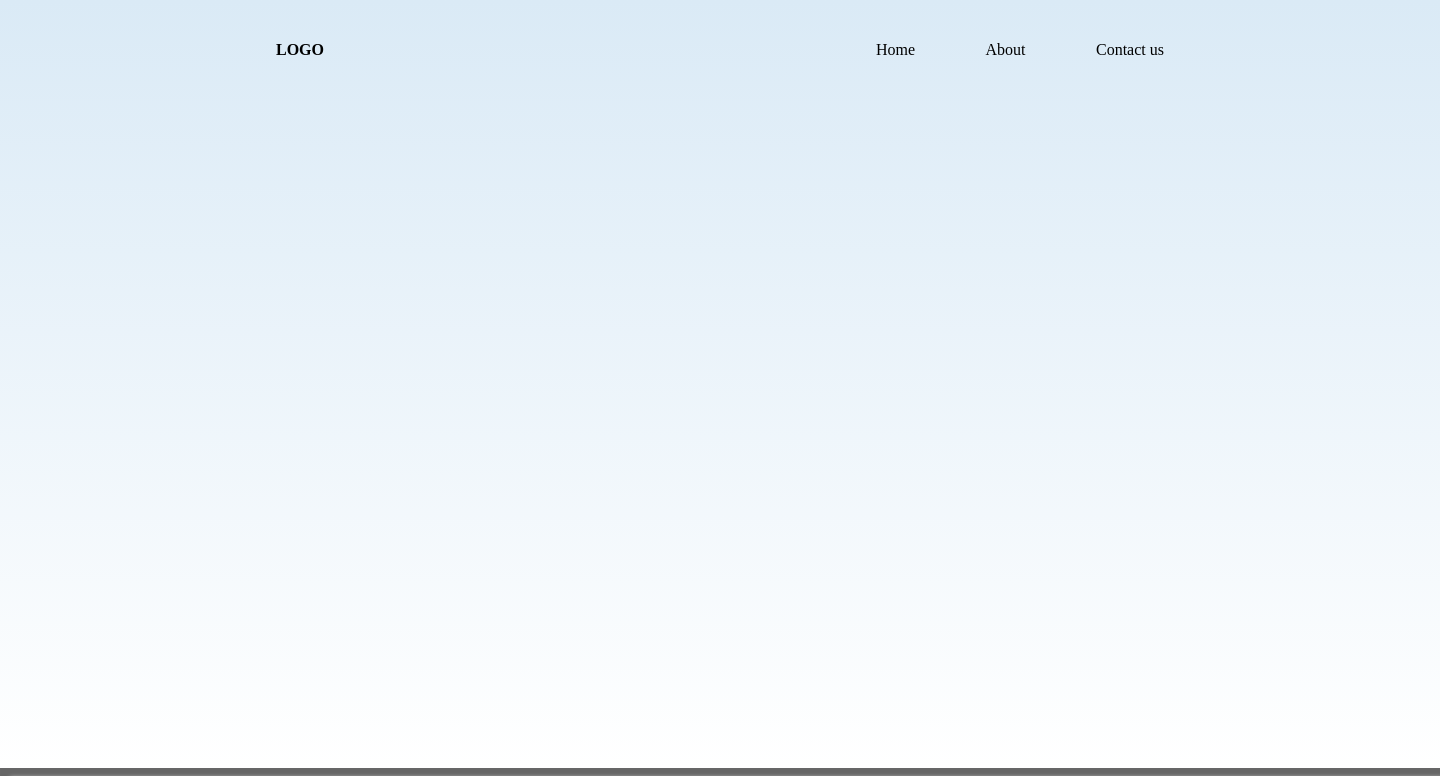
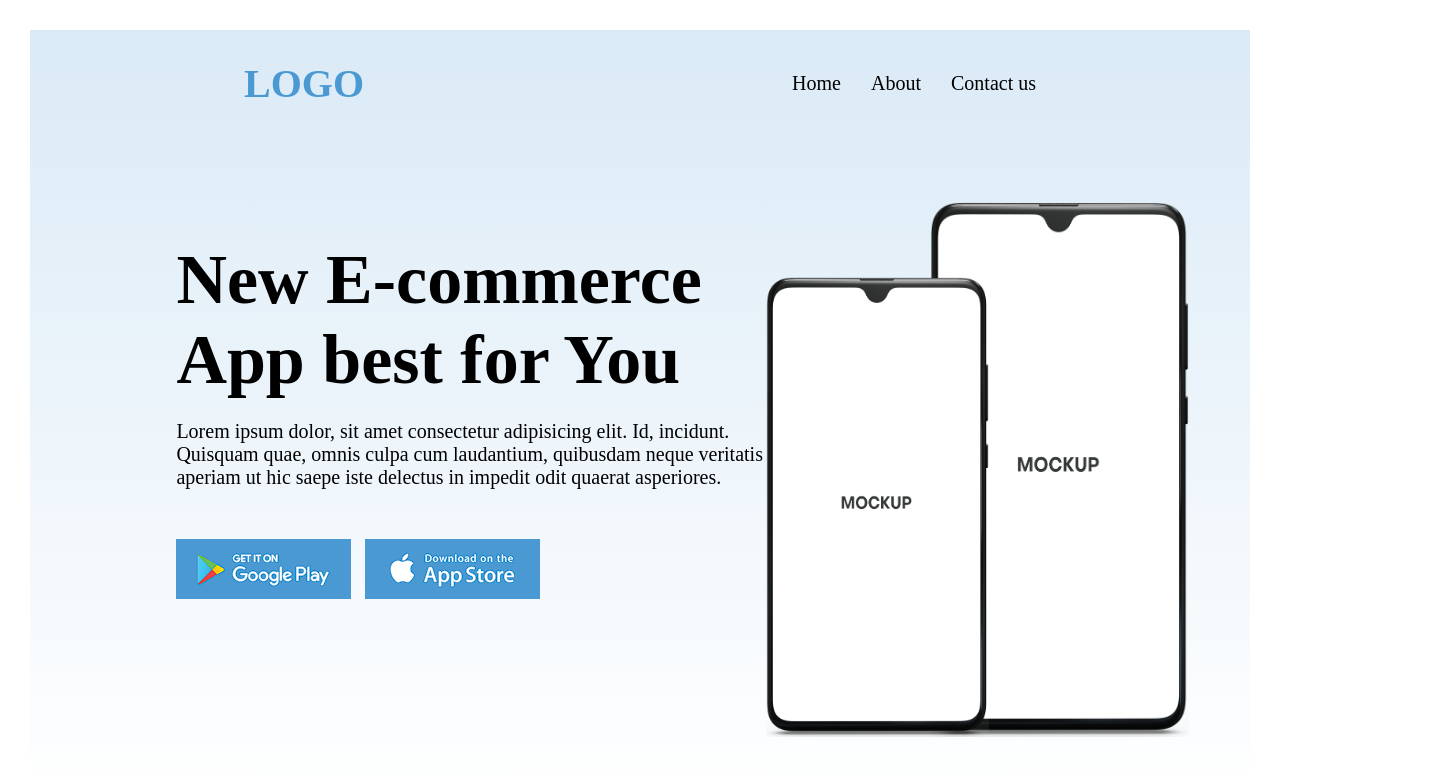
Before and after one commit to akoval29/Mockup, a website: page index.html in a window 1280 px wide. Shown: the top 776 px of the page, 1440 px wide, since content can reach past the window. Drawn offline with Linux system fonts and the light colour scheme.

Commit message:
first page

```diff
--- a/index.html
+++ b/index.html
@@ -3,11 +3,11 @@
   <head>
     <meta charset="UTF-8" />
     <meta name="viewport" content="width=device-width, initial-scale=1.0" />
-    <meta name="description" content="burger" />
     <title>MOCKUP</title>
     <link rel="stylesheet" href="styles/styles.css" />
   </head>
   <body>
+    <article class="main">
       <section class="eCom">
         <header class="eCom__header">
           <h4>LOGO</h4>
@@ -17,6 +17,39 @@
             <p>Contact us</p>
           </nav>
         </header>
+        <article class="eCom__container">
+          <div class="eCom__container__content">
+            <div class="eCom__container__content__wrap">
+              <h1>New E-commerce App best for You</h1>
+              <p>
+                Lorem ipsum dolor, sit amet consectetur adipisicing elit. Id,
+                incidunt. Quisquam quae, omnis culpa cum laudantium, quibusdam
+                neque veritatis aperiam ut hic saepe iste delectus in impedit
+                odit quaerat asperiores.
+              </p>
+              <img
+                class="eCom__container__content__wrap__btn"
+                src="src/Screenshot_14.png"
+                alt="eCom-googlePlay"
+              />
+              <img
+                class="eCom__container__content__wrap__btn"
+                src="src/Screenshot_15.png"
+                alt="eCom-appStore"
+              />
+            </div>
+
+            <div class="eCom__container__images">
+              <img class="mobile" src="src/mobile.png" alt="eCom-mobile-1" />
+              <img
+                class="mobile--large"
+                src="src/mobile.png"
+                alt="eCom-mobile-2"
+              />
+            </div>
+          </div>
+          <!-- eCom__container__content -->
+        </article>
       </section>
 
       <section class="whatWeDo"></section>
@@ -28,6 +61,7 @@
       <section class="enjoy"></section>
 
       <footer class="footer">Footer</footer>
+    </article>
     <!-- <script src="js/script.js"></script> -->
   </body>
 </html>
--- a/styles/styles.scss
+++ b/styles/styles.scss
@@ -7,10 +7,17 @@ $main-color: #4a99d3;
 $main-light: lighten($main-color, 35%);
 
 body {
+  display: flex;
+  justify-content: center;
+  margin: 30px;
+
+  .main {
     display: grid;
-  width: 1440px;
+    max-width: 1440px;
+    // max-width: 100%;
     grid-template-rows: 768px 1536px 476px 768px 1536px 350px;
     background-color: #fff;
+
     grid-template-areas:
       "eCom"
       "whatWeDo"
@@ -23,22 +30,74 @@ body {
       grid-area: eCom;
       display: flex;
       flex-direction: column;
-
       background: linear-gradient(to bottom, $main-light, white);
 
       &__header {
         display: flex;
         flex-direction: row;
+        height: 15%;
         justify-content: space-around;
         align-items: center;
-      height: 100px;
         width: 100%;
+
+        h4 {
+          color: $main-color;
+          font-size: 40px;
+        }
 
         nav {
           display: flex;
           flex-direction: row;
           justify-content: space-between;
           width: 20%;
+          font-size: 20px;
+        }
+      }
+      &__container {
+        display: grid;
+        grid-template-columns: 60% 40%;
+        height: 85%;
+        position: relative;
+        margin: 0px 5% 5% 12%;
+        justify-content: center;
+
+        &__content {
+          display: flex;
+          align-items: center;
+          &__wrap {
+            margin-bottom: 30px;
+
+            h1 {
+              font-size: 70px;
+              margin-bottom: 20px;
+            }
+            p {
+              font-size: 20px;
+              margin-bottom: 50px;
+            }
+            &__btn {
+              max-width: 180px;
+              max-height: 60px;
+              margin-right: 10px;
+            }
+          }
+        }
+        &__images {
+          .mobile {
+            position: absolute;
+            max-height: 460px;
+            max-width: 240px;
+            bottom: 0;
+            right: 200px;
+            z-index: 1;
+            &--large {
+              position: absolute;
+              max-height: 535px;
+              max-width: 280px;
+              bottom: 0;
+              right: 0;
+            }
+          }
         }
       }
     }
@@ -77,3 +136,4 @@ body {
       align-items: center;
     }
   }
+}
```
Also changed, not shown: src/mobile.png (added), src/negra.png (renamed from src/v1_380.png), styles/styles.css, 2 other files. Lines whose indentation alone changed are shown as unchanged.
